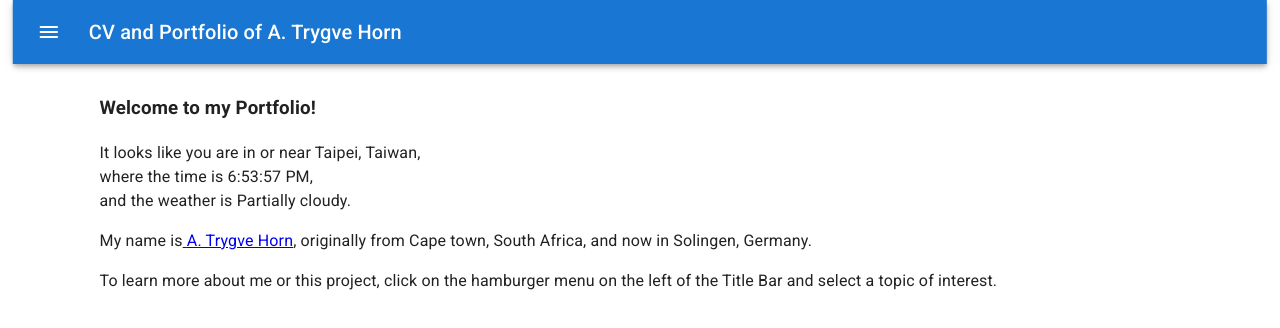
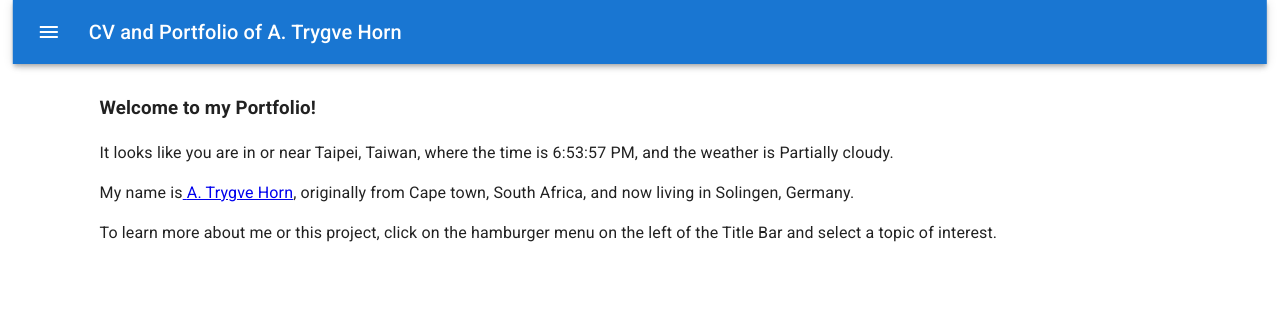
Before and after one commit to Thorn5/Trygve-Horn-Portfolio, a React (Vite) app: page / in a window 1280 px wide. Shown: the top 328 px of the page. Built offline with nearby package versions, Linux system fonts and the light colour scheme; a web font is replaced by a local one.

Commit message:
Fixed Landing Component Format

```diff
--- a/src/App.jsx
+++ b/src/App.jsx
@@ -26,3 +26,5 @@ function App() {
 }
 
 export default App;
+
+//todo Add pictures, add German version
--- a/src/components/Pages/Landing.jsx
+++ b/src/components/Pages/Landing.jsx
@@ -1,7 +1,7 @@
 // Landing.jsx
 // import React from "react";
-import { useState, useEffect } from 'react';
-import { CssBaseline, Container, /*Box*/ } from "@mui/material";
+import { useState, useEffect } from "react";
+import { CssBaseline, Container } from "@mui/material";
 
 const DisplayLocation = () => {
   const ipDataString = sessionStorage.getItem("ipData");
@@ -9,32 +9,31 @@ const DisplayLocation = () => {
   if (ipData && Object.keys(ipData).length > 0) {
     return (
       <>
-        <div>
-          It looks like you are in or near {ipData.city}, {ipData.country_name},&nbsp;
-        </div>
+        It looks like you are in or near {ipData.city}, {ipData.country_name}
+        ,&nbsp;
       </>
     );
   }
 };
 
 const DisplayTime = () => {
-  const ipDataString = sessionStorage.getItem('ipData');
+  const ipDataString = sessionStorage.getItem("ipData");
   const ipData = JSON.parse(ipDataString);
-  const [time, setTime] = useState(new Date().toLocaleTimeString(`en-US`, { timeZone: ipData.timezone, }));
+  const [time, setTime] = useState(
+    new Date().toLocaleTimeString(`en-US`, { timeZone: ipData.timezone })
+  );
 
   useEffect(() => {
     const intervalId = setInterval(() => {
-      const newTime = new Date().toLocaleTimeString('en-US', { timeZone: ipData.timezone });
+      const newTime = new Date().toLocaleTimeString("en-US", {
+        timeZone: ipData.timezone,
+      });
       setTime(newTime);
     }, 1000);
     return () => clearInterval(intervalId);
   }, [ipData, time]);
 
-  return (
-    <div>
-      <div>where the time is {time},&nbsp;</div>
-    </div>
-  );
+  return <>where the time is {time},&nbsp;</>;
 };
 
 const DisplayWeather = () => {
@@ -42,38 +41,8 @@ const DisplayWeather = () => {
   const weatherData = JSON.parse(weatherDataString);
 
   if (weatherData && Object.keys(weatherData).length > 0) {
-    return (
-      <>
-        <div>
-          and the weather is {weatherData.currentConditions.conditions}.
-        </div>
-      </>
-    );
+    return <>and the weather is {weatherData.currentConditions.conditions}.</>;
   }
-};
-
-const Intro = () => {
-  return (
-    <>
-      <p>
-        My name is
-        {/* A. Trygve Horn */}
-        <a
-          href="http://localhost:5173/AboutMe"
-          target="_self"
-          rel="noopener noreferrer"
-        >
-          {" "}
-          A. Trygve Horn
-        </a>
-        , originally from Cape town, South Africa, and now in Solingen, Germany.{" "}
-      </p>
-      <p>
-        To learn more about me or this project, click on the hamburger menu on
-        the left of the Title Bar and select a topic of interest.
-      </p>
-    </>
-  );
 };
 
 export const Landing = () => {
@@ -83,14 +52,26 @@ export const Landing = () => {
     return (
       <>
         <CssBaseline />
-        <Container
-          sx={{ width: "98%", textAlign: "left", }}
-        >
+        <Container sx={{ width: "98%", textAlign: "left" }}>
           <h3>Welcome to my Portfolio!</h3>
-            <DisplayLocation />
-            <DisplayTime />
-            <DisplayWeather />
-          <Intro />
+          <DisplayLocation />
+          <DisplayTime />
+          <DisplayWeather />
+          <p>My name is<a
+            href="http://localhost:5173/AboutMe"
+            target="_self"
+            rel="noopener noreferrer"
+          >
+            {" "}
+            A. Trygve Horn
+          </a>
+            , originally from Cape town, South Africa, and now living in Solingen,
+            Germany.
+          </p>
+          <p>
+            To learn more about me or this project, click on the hamburger menu on
+            the left of the Title Bar and select a topic of interest.
+          </p>
         </Container>
       </>
     );
```
